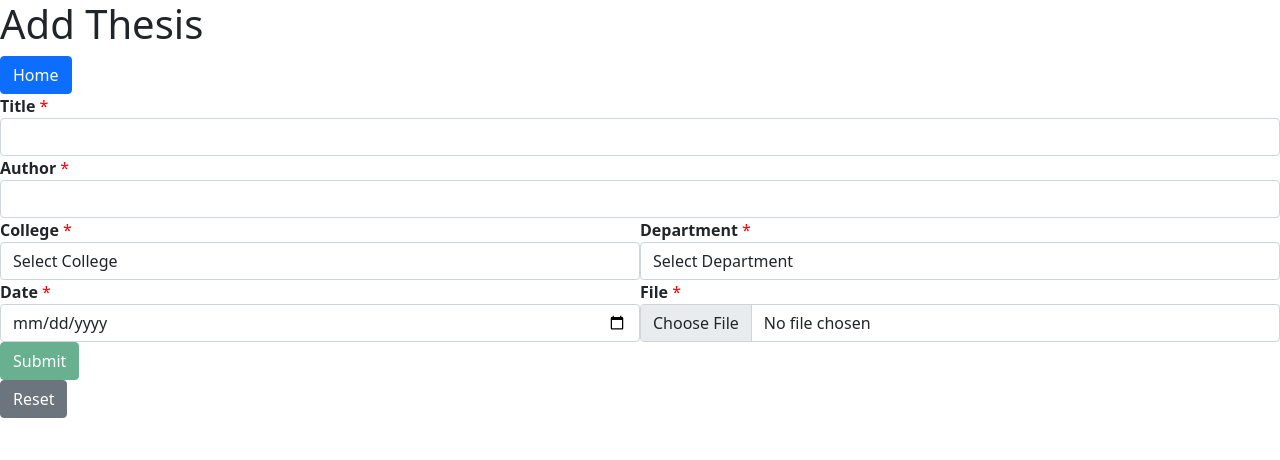
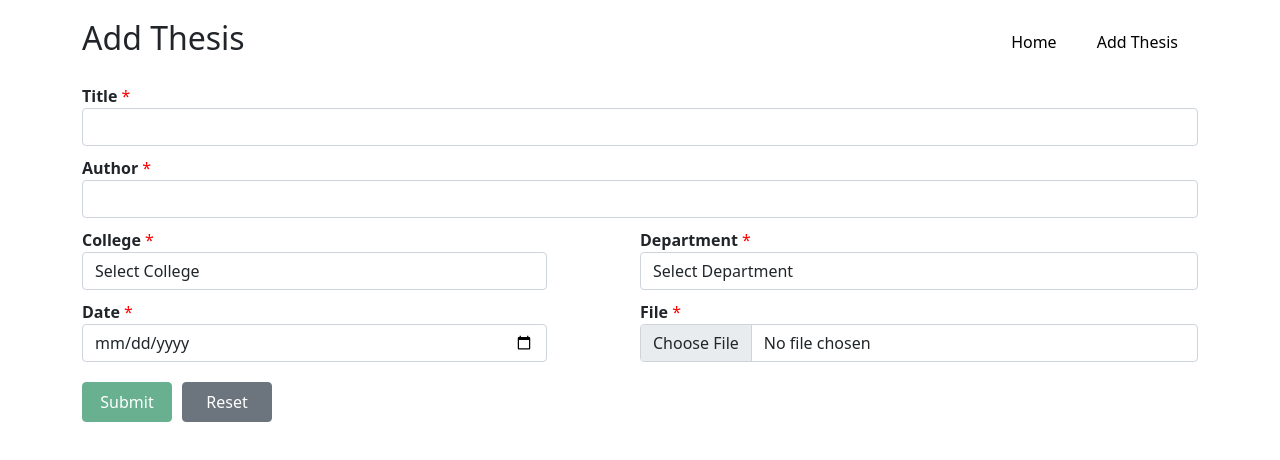
Before and after one commit to christianjaena/MEAN-File-Upload, an Angular app in the folder client/: page /addThesis in a window 1280 px wide. Shown: the top 460 px of the page. Built offline with nearby package versions, Linux system fonts and the light colour scheme.

Commit message:
added navigation bar component and fixed styling issues

```diff
--- a/client/src/app/app.component.html
+++ b/client/src/app/app.component.html
@@ -1 +1,2 @@
+<app-navigation-bar></app-navigation-bar>
 <router-outlet></router-outlet>
--- a/client/src/app/components/document-list/document-list.component.css
+++ b/client/src/app/components/document-list/document-list.component.css
@@ -3,3 +3,7 @@ a {
   color: white;
   text-decoration: none;
 }
+
+.container {
+	margin-top: 10px;
+}
--- a/client/src/app/components/document-list/document-list.component.html
+++ b/client/src/app/components/document-list/document-list.component.html
@@ -1,8 +1,4 @@
 <div class="container">
-  <h1>Theses</h1>
-  <button class="btn btn-primary">
-    <a routerLink="/addThesis">Add Thesis</a>
-  </button>
   <table class="table">
     <thead>
       <tr>
--- a/client/src/app/components/input-form/input-form.component.css
+++ b/client/src/app/components/input-form/input-form.component.css
@@ -10,5 +10,24 @@ span {
 
 .split {
   display: flex;
+  margin-bottom: 10px;
   justify-content: space-between;
 }
+
+.form-group {
+  margin-bottom: 10px;
+}
+
+button {
+  width: 90px;
+  height: 40px;
+  margin: 10px 10px 0 0;
+}
+
+.button-group {
+  display: flex;
+}
+
+.container {
+	margin-top: 10px;
+}
--- a/client/src/app/components/input-form/input-form.component.html
+++ b/client/src/app/components/input-form/input-form.component.html
@@ -1,7 +1,4 @@
-<h1>Add Thesis</h1>
-<button class="btn btn-primary">
-  <a routerLink="/">Home</a>
-</button>
+<div class="container">
   <form
     class="form-horizontal"
     [formGroup]="documentForm"
@@ -27,7 +24,8 @@
     <div class="form-group">
       <div class="col-sm-12">
         <label for="author"
-        ><strong>Author </strong><span *ngIf="author.errors?.required">*</span>
+          ><strong>Author </strong
+          ><span *ngIf="author.errors?.required">*</span>
         </label>
         <input
           class="form-control"
@@ -38,7 +36,7 @@
       </div>
     </div>
     <div class="split">
-    <div class="col-md-6">
+      <div class="col-md-5">
         <label for="college"
           ><strong>College </strong
           ><span *ngIf="college.errors?.required">*</span></label
@@ -70,7 +68,10 @@
           required
         >
           <option value="" disabled selected>Select Department</option>
-        <option *ngFor="let department of departments" value="{{ department }}">
+          <option
+            *ngFor="let department of departments"
+            value="{{ department }}"
+          >
             {{ department }}
           </option>
         </select>
@@ -78,7 +79,7 @@
     </div>
 
     <div class="split">
-    <div class="col-md-6">
+      <div class="col-md-5">
         <label for="date"
           ><strong>Date </strong><span *ngIf="date.errors?.required">*</span>
         </label>
@@ -103,7 +104,7 @@
         />
       </div>
     </div>
-  <div>
+    <div class="button-group">
       <div>
         <button
           class="btn btn-success"
@@ -118,3 +119,4 @@
       </div>
     </div>
   </form>
+</div>
--- /dev/null
+++ b/client/src/app/components/navigation-bar/navigation-bar.component.css
@@ -0,0 +1,36 @@
+div {
+	display: flex;
+	justify-content: space-between;
+	align-content: center;
+}
+
+ul {
+	display: flex;
+	list-style: none;
+	padding: 0;
+	margin: 0;
+	height: 100%;
+}
+
+li {
+	margin: 20px;
+}
+
+li :hover {
+	border-bottom: 2px solid black;
+}
+
+a {
+	text-decoration: none;
+	color: black;
+}
+
+span {
+	display: flex;
+	justify-content: center;
+	align-items: center;
+}
+
+.container {
+	margin-top: 10px;
+}
--- /dev/null
+++ b/client/src/app/components/navigation-bar/navigation-bar.component.html
@@ -0,0 +1,15 @@
+<div class="container">
+  <span>
+    <h2>{{ title }}</h2>
+  </span>
+  <span>
+    <ul>
+      <li>
+        <a routerLink="/">Home</a>
+      </li>
+      <li>
+        <a routerLink="/addThesis"> Add Thesis </a>
+      </li>
+    </ul>
+  </span>
+</div>
--- /dev/null
+++ b/client/src/app/components/navigation-bar/navigation-bar.component.ts
@@ -0,0 +1,27 @@
+import { Component, OnInit } from '@angular/core';
+import { Location } from '@angular/common';
+import { Router } from '@angular/router';
+
+@Component({
+  selector: 'app-navigation-bar',
+  templateUrl: './navigation-bar.component.html',
+  styleUrls: ['./navigation-bar.component.css'],
+})
+export class NavigationBarComponent implements OnInit {
+  title: string = 'Theses';
+
+  constructor(location: Location, router: Router) {
+    router.events.subscribe(() => {
+      switch (location.path()) {
+        case '/theses':
+          this.title = 'Theses';
+          break;
+        case '/addThesis':
+          this.title = 'Add Thesis';
+          break;
+      }
+    });
+  }
+
+  ngOnInit() {}
+}
```
Also changed, not shown: client/src/app/app.module.ts (+14 -2 lines). Lines whose indentation alone changed are shown as unchanged.
